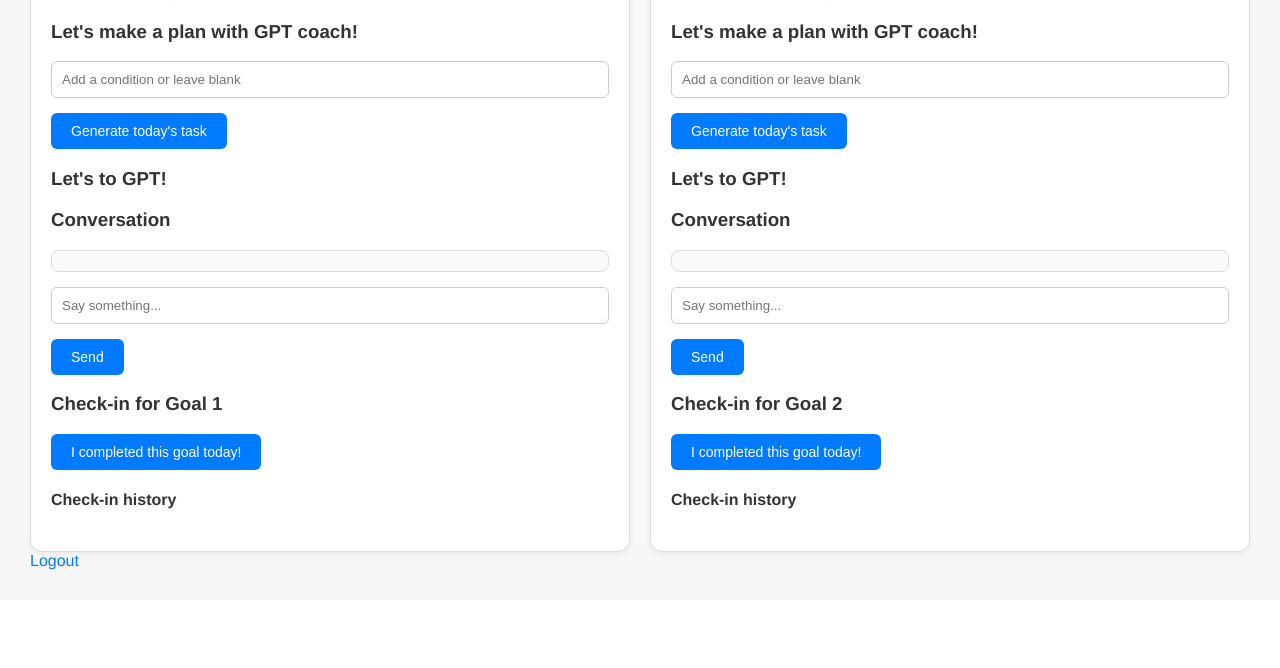
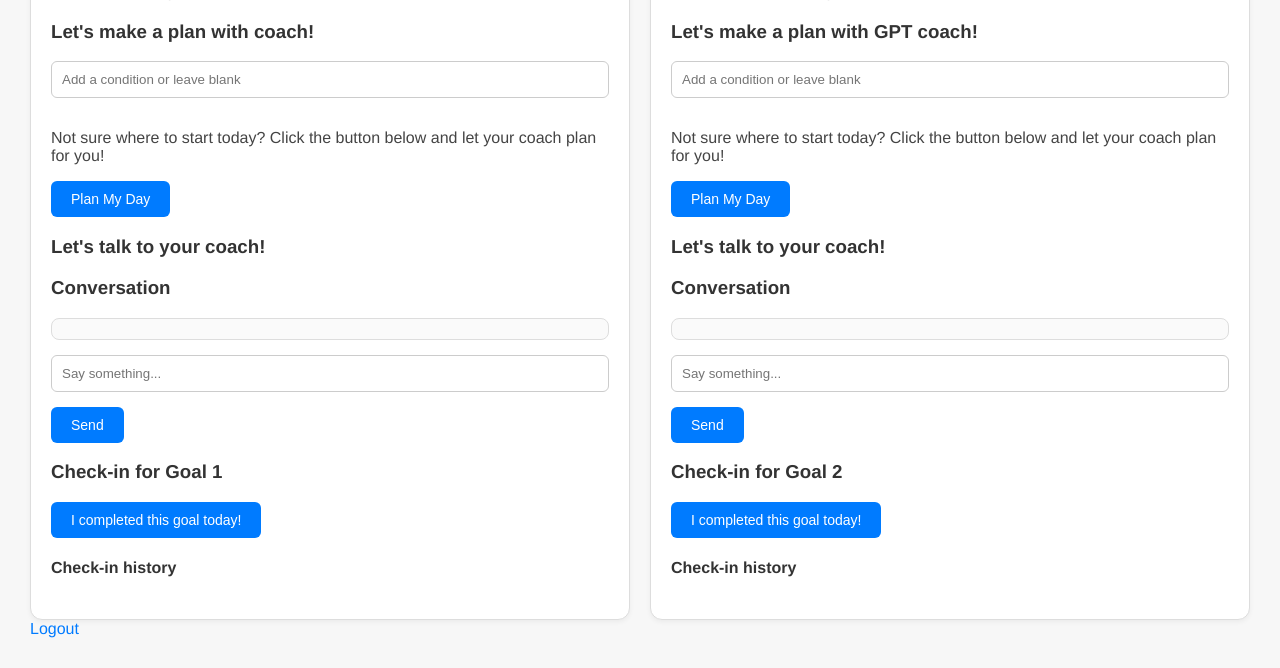
Before and after one commit to shinchuanchenne/motivational_coach, a Flask app: template templates/index.html in a window 1280 px wide. Shown: the part 212-880 px from the top of the page. Before the commit the page ends 782 px from the top, so only its background shows below. Run offline with Flask 3, Linux system fonts and the light colour scheme; the template is opened without the code that fills it, so the values that code supplies are empty.

Commit message:
feature: update layout and wording

```diff
--- a/templates/index.html
+++ b/templates/index.html
@@ -14,12 +14,13 @@
         <div class="column">
             <h2>你的第一個目標是： {{ goals[0]['goal_text'] }}.</h2>
 
-            <h3>讓我們來跟GPT討論計劃吧！</h3>
+            <h3>讓我們來跟教練討論今天的計劃吧！</h3>
             <div class="gpt-plan">
                 <form method="POST">
                     <input type="hidden" name="goal_id" value="{{goals[0]['id']}}">
                     <input type="text" name="user_note" placeholder="提供條件（可空白）">
-                    <button type="submit">生成今日任務</button>
+                    <p>不知道今天要從哪開始嗎？點擊下方按鈕，讓教練幫你規劃今日的計劃！</p>
+                    <button type="submit">生成今日的行動建議</button>
                 </form>
                 <div class="plan-box">
                     {% if plan1 %}
@@ -29,8 +30,7 @@
             </div>
 
 
-            <h3>讓我們來跟GPT教練聊天吧！</h3>
-
+            <h3>讓我們來跟教練聊天吧！</h3>
             <div class="chat-history">
                 {% for msg in history1 %}
                 {% if msg['role'] == 'user' %}
@@ -76,12 +76,13 @@
         <div class="column">
             <h2>你的第二個目標是： {{ goals[1]['goal_text'] }}.</h2>
 
-            <h3>讓我們來跟GPT討論計劃吧！</h3>
+            <h3>讓我們來跟教練討論今天的計劃吧！</h3>
             <div class="gpt-plan">
                 <form method="POST">
                     <input type="hidden" name="goal_id" value="{{goals[1]['id']}}">
                     <input type="text" name="user_note" placeholder="提供條件（可空白）">
-                    <button type="submit">生成今日任務</button>
+                    <p>不知道今天要從哪開始嗎？點擊下方按鈕，讓教練幫你規劃今日的計劃！</p>
+                    <button type="submit">生成今日的行動建議</button>
                 </form>
                 <div class="plan-box">
                     {% if plan2 %}
@@ -90,8 +91,7 @@
                 </div>
             </div>
 
-            <h3>讓我們來跟GPT教練聊天吧！</h3>
-
+            <h3>讓我們來跟教練聊天吧！</h3>
             <div class="chat-history">
                 {% for msg in history2 %}
                 {% if msg['role'] == 'user' %}
@@ -146,12 +146,13 @@
         <div class="column">
             <h2>Your first goal is {{ goals[0]['goal_text'] }}.</h2>
 
-            <h3>Let's make a plan with GPT coach!</h3>
+            <h3>Let's make a plan with coach!</h3>
             <div class="gpt-plan">
                 <form method="POST">
                     <input type="hidden" name="goal_id" value="{{goals[0]['id']}}">
                     <input type="text" name="user_note" placeholder="Add a condition or leave blank">
-                    <button type="submit">Generate today's task</button>
+                    <p>Not sure where to start today? Click the button below and let your coach plan for you!</p>
+                    <button type="submit">Plan My Day</button>
                 </form>
                 <div class="plan-box">
                     {% if plan1 %}
@@ -160,7 +161,7 @@
                 </div>
             </div>
 
-            <h3>Let's to GPT!</h3>
+            <h3>Let's talk to your coach!</h3>
             <h3>Conversation</h3>
 
             <div class="chat-history">
@@ -214,8 +215,8 @@
                 <form method="POST">
                     <input type="hidden" name="goal_id" value="{{goals[1]['id']}}">
                     <input type="text" name="user_note" placeholder="Add a condition or leave blank">
-                    <button type="submit">Generate today's task</button>
-                </form>
+                    <p>Not sure where to start today? Click the button below and let your coach plan for you!</p>
+                    <button type="submit">Plan My Day</button>                </form>
                 <div class="plan-box">
                     {% if plan2 %}
                         <p>{{ plan2 }}</p>
@@ -224,7 +225,7 @@
             </div>
 
 
-            <h3>Let's to GPT!</h3>
+            <h3>Let's talk to your coach!</h3>
             <h3>Conversation</h3>
 
             <div class="chat-history">
--- a/templates/login.html
+++ b/templates/login.html
@@ -23,7 +23,7 @@
 
      <!-- Login content-->
       {% if session.get('lang') == 'zh' %}
-      <h2>登入 Motivational Coach</h2>
+      <h2>登入動機教練</h2>
       <form method="POST" action="/login">
         <label>帳號 (Email)</label><br>
         <input type="email" name="email" required><br><br>
```
Also changed, not shown: templates/goal_setting.html (+6 -6 lines).
